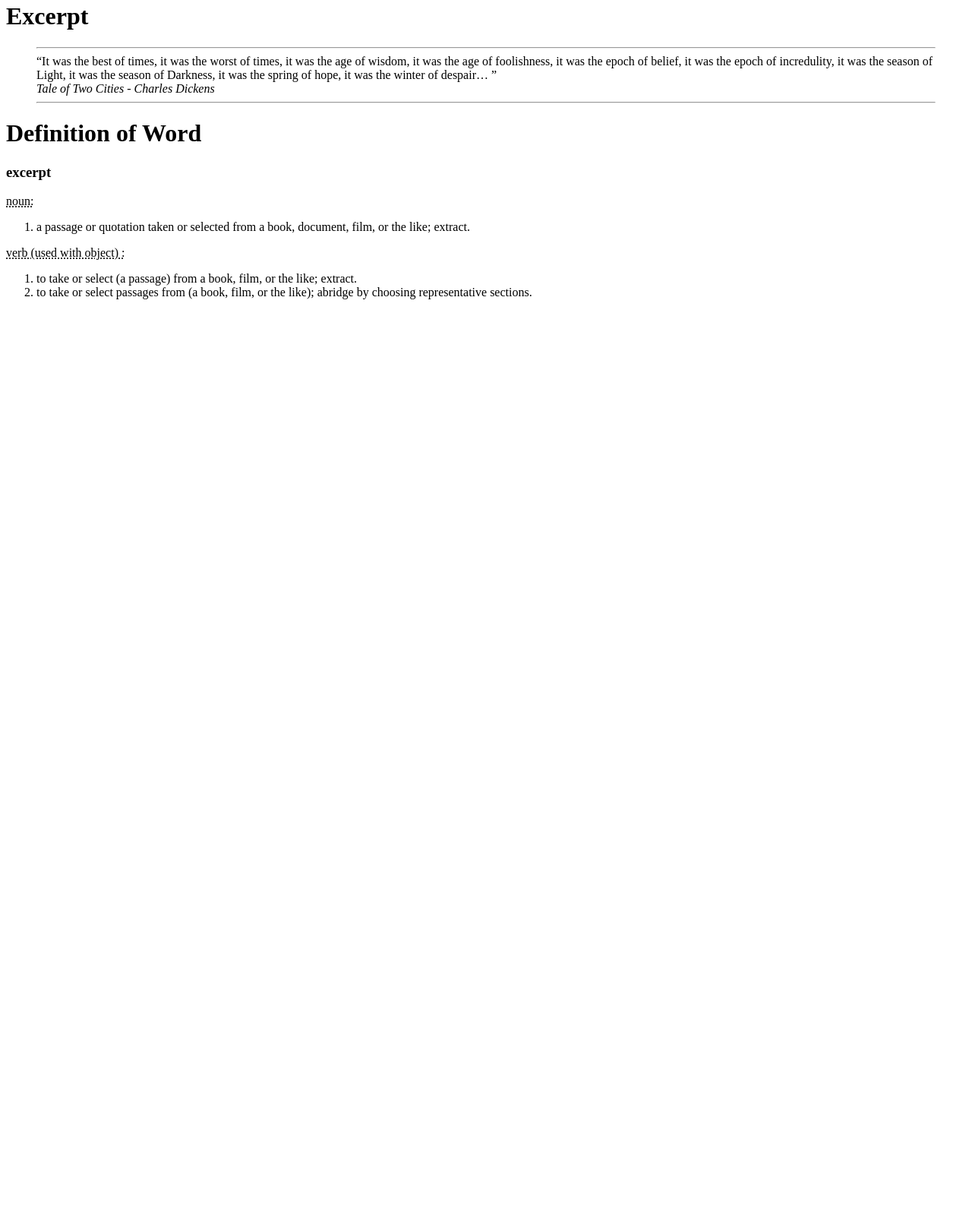
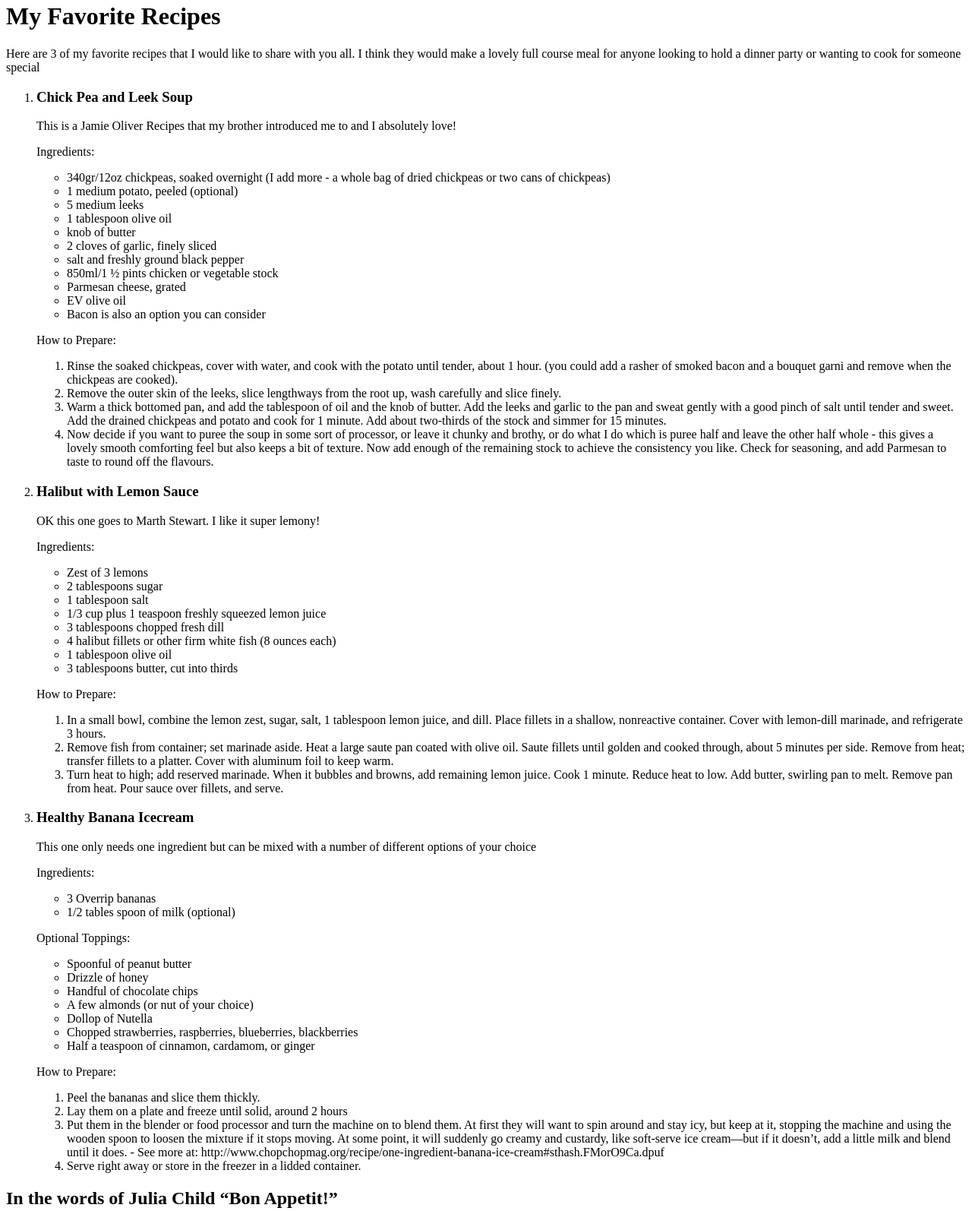
Before and after one commit to ishvari/W3C_wk1, a plain HTML site: page index.html in a window 1280 px wide. Shown: the part 18-1612 px from the top of the page at 76% size. Before the commit the page ends 800 px from the top, so only its background shows below. Drawn offline with Linux system fonts and the light colour scheme.

Commit message:
Update index.html

```diff
--- a/index.html
+++ b/index.html
@@ -1,28 +1,98 @@
-<!doctype html>
+<!DOCTYPE html>
 <html>
+<!--
+  * Please see the included README.md file for license terms and conditions.
+  -->
 <head>
-        <meta charset="utf-8">
-        <title>Basic of Web Design</title>
+    <title>My Favorite Recipes</title>
+    <meta http-equiv="Content-type" content="text/html; charset=utf-8">
 </head>
+
 <body>
-        <h1>Excerpt</h1>
-        <blockquote>
-            <hr>
-            <q>It was the best of times, it was the worst of times, it was the age of wisdom, it was the age of foolishness, it was the epoch of belief, it was the epoch of incredulity, it was the season of Light, it was the season of Darkness, it was the spring of hope, it was the winter of despair… </q><br />
-            <em>Tale of Two Cities - Charles Dickens</em>
-            <hr>
-        </blockquote>
-        <h1>Definition of Word</h1>
-        <h3>excerpt</h3>
-        <abbr title="a word (other than a pronoun) used to identify any of a class of people, places, or things common noun, or to name a particular one of these proper noun.">noun:</abbr>
+
+    <h1>My Favorite Recipes</h1>
+    <p>Here are 3 of my favorite recipes that I would like to share with you all. I think they would make a lovely full course meal for anyone looking to hold a dinner party or wanting to cook for someone special</p>
     <ol>
-            <li>a passage or quotation taken or selected from a book, document, film, or the like; extract. </li>
+        <li><h3>Chick Pea and Leek Soup</h3>
+
+    <p>This is a Jamie Oliver Recipes that my brother introduced me to and I absolutely love!</p>
+    <p>Ingredients:</p>
+        <ul>
+        <li>340gr/12oz chickpeas, soaked overnight (I add more - a whole bag of dried chickpeas or two cans of chickpeas)</li>
+        <li>1 medium potato, peeled (optional)</li>
+        <li>5 medium leeks</li>
+        <li>1 tablespoon olive oil</li>
+        <li>knob of butter</li>
+        <li>2 cloves of garlic, finely sliced</li>
+        <li>salt and freshly ground black pepper</li>
+        <li>850ml/1 ½ pints chicken or vegetable stock</li>
+        <li>Parmesan cheese, grated</li>
+        <li>EV olive oil</li>
+        <li>Bacon is also an option you can consider</li>
+    </ul>
+    <p>How to Prepare:</p>
+    <ol>
+        <li>Rinse the soaked chickpeas, cover with water, and cook with the potato until tender, about 1 hour. (you could add a rasher of smoked bacon and a bouquet garni and remove when the chickpeas are cooked).</li>
+        <li>Remove the outer skin of the leeks, slice lengthways from the root up, wash carefully and slice finely.</li>
+        <li>Warm a thick bottomed pan, and add the tablespoon of oil and the knob of butter. Add the leeks and garlic to the pan and sweat gently with a good pinch of salt until tender and sweet. Add the drained chickpeas and potato and cook for 1 minute. Add about two-thirds of the stock and simmer for 15 minutes.</li>
+        <li>Now decide if you want to puree the soup in some sort of processor, or leave it chunky and brothy, or do what I do which is puree half and leave the other half whole - this gives a lovely smooth comforting feel but also keeps a bit of texture. Now add enough of the remaining stock to achieve the consistency you like. Check for seasoning, and add Parmesan to taste to round off the flavours.</li>
     </ol>
-        <abbr title="a word used to describe an action, state, or occurrence, and forming the main part of the predicate of a sentence, such as hear, become, happen."> verb (used with object) :</abbr>
+        </li>
+
+        <li><h3>Halibut with Lemon Sauce</h3>
+
+    <p>OK this one goes to Marth Stewart. I like it super lemony!</p>
+    <p>Ingredients:</p>
+        <ul>
+        <li>Zest of 3 lemons</li>
+        <li>2 tablespoons sugar</li>
+        <li>1 tablespoon salt</li>
+        <li>1/3 cup plus 1 teaspoon freshly squeezed lemon juice</li>
+        <li>3 tablespoons chopped fresh dill</li>
+        <li>4 halibut fillets or other firm white fish (8 ounces each) </li>
+        <li>1 tablespoon olive oil</li>
+        <li>3 tablespoons butter, cut into thirds</li>
+    </ul>
+    <p>How to Prepare:</p>
     <ol>
-            <li>to take or select (a passage) from a book, film, or the like; extract.
+        <li>In a small bowl, combine the lemon zest, sugar, salt, 1 tablespoon lemon juice, and dill. Place fillets in a shallow, nonreactive container. Cover with lemon-dill marinade, and refrigerate 3 hours.</li>
+        <li>Remove fish from container; set marinade aside. Heat a large saute pan coated with olive oil. Saute fillets until golden and cooked through, about 5 minutes per side. Remove from heat; transfer fillets to a platter. Cover with aluminum foil to keep warm.</li>
+        <li>Turn heat to high; add reserved marinade. When it bubbles and browns, add remaining lemon juice. Cook 1 minute. Reduce heat to low. Add butter, swirling pan to melt. Remove pan from heat. Pour sauce over fillets, and serve.</li>
+    </ol>
         </li>
-            <li>to take or select passages from (a book, film, or the like); abridge by choosing representative sections. </li>
+
+        <li><h3>Healthy Banana Icecream</h3>
+
+    <p>This one only needs one ingredient but can be mixed with a number of different options of your choice</p>
+    <p>Ingredients:</p>
+        <ul>
+        <li>3 Overrip bananas</li>
+        <li>1/2 tables spoon of milk (optional)</li>
+    </ul>
+
+    <p>Optional Toppings:</p>
+        <ul>
+        <li>Spoonful of peanut butter</li>
+        <li>Drizzle of honey</li>
+        <li>Handful of chocolate chips</li>
+        <li>A few almonds (or nut of your choice)</li>
+        <li>Dollop of Nutella</li>
+        <li>Chopped strawberries, raspberries, blueberries, blackberries</li>
+        <li>Half a teaspoon of cinnamon, cardamom, or ginger</li>
+    </ul>
+
+    <p>How to Prepare:</p>
+    <ol>
+        <li>Peel the bananas and slice them thickly.</li>
+        <li>Lay them on a plate and freeze until solid, around 2 hours</li>
+        <li>Put them in the blender or food processor and turn the machine on to blend them. At first they will want to spin around and stay icy, but keep at it, stopping the machine and using the wooden spoon to loosen the mixture if it stops moving. At some point, it will suddenly go creamy and custardy, like soft-serve ice cream—but if it doesn’t, add a little milk and blend until it does. - See more at: http://www.chopchopmag.org/recipe/one-ingredient-banana-ice-cream#sthash.FMorO9Ca.dpuf</li>
+        <li>Serve right away or store in the freezer in a lidded container.</li>
     </ol>
+        </li>
+    </ol>
+
+
+    <h2>In the words of Julia Child <q>Bon Appetit!</q></h2>
+
 </body>
 </html>
```
Lines whose indentation alone changed are shown as unchanged.
